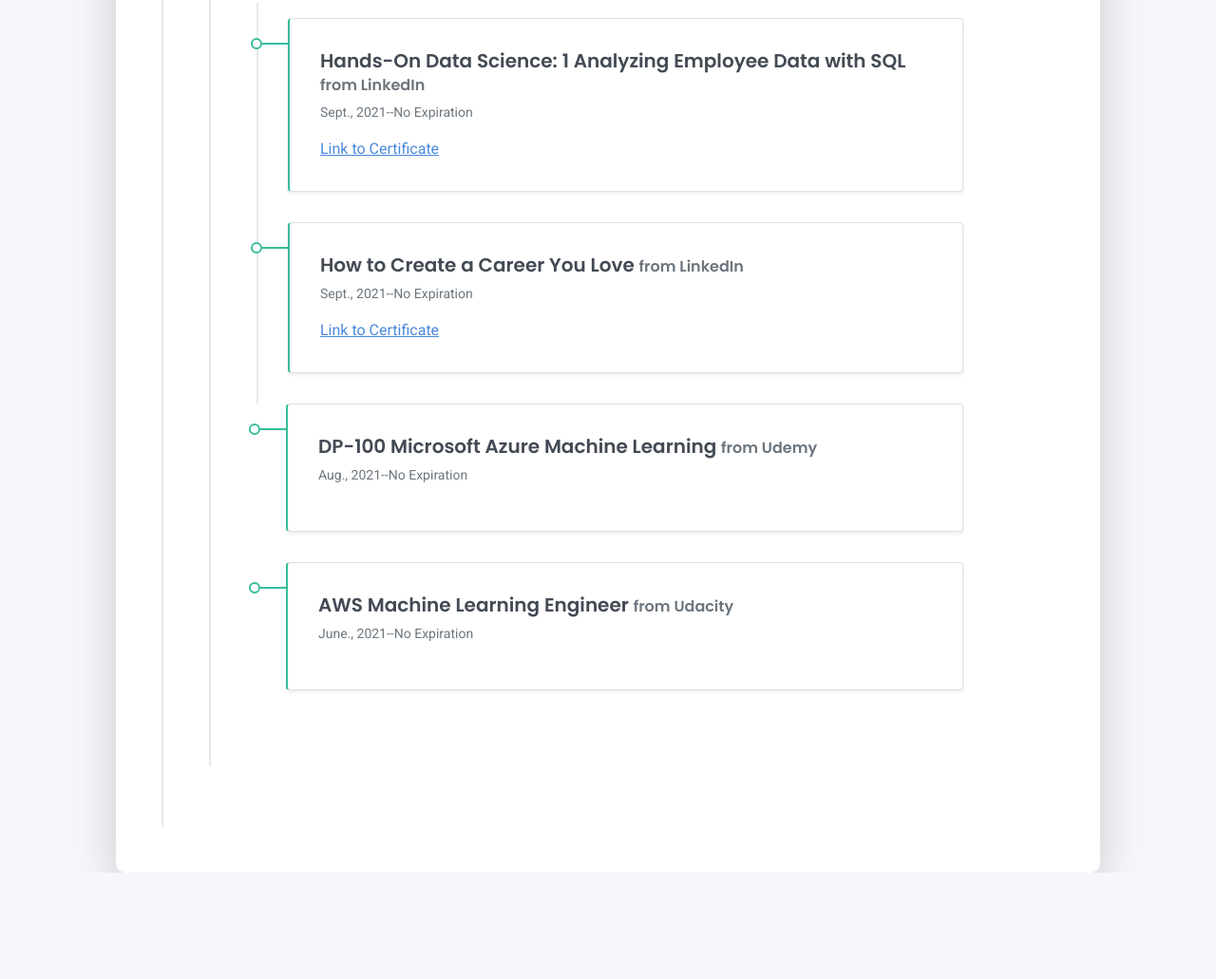
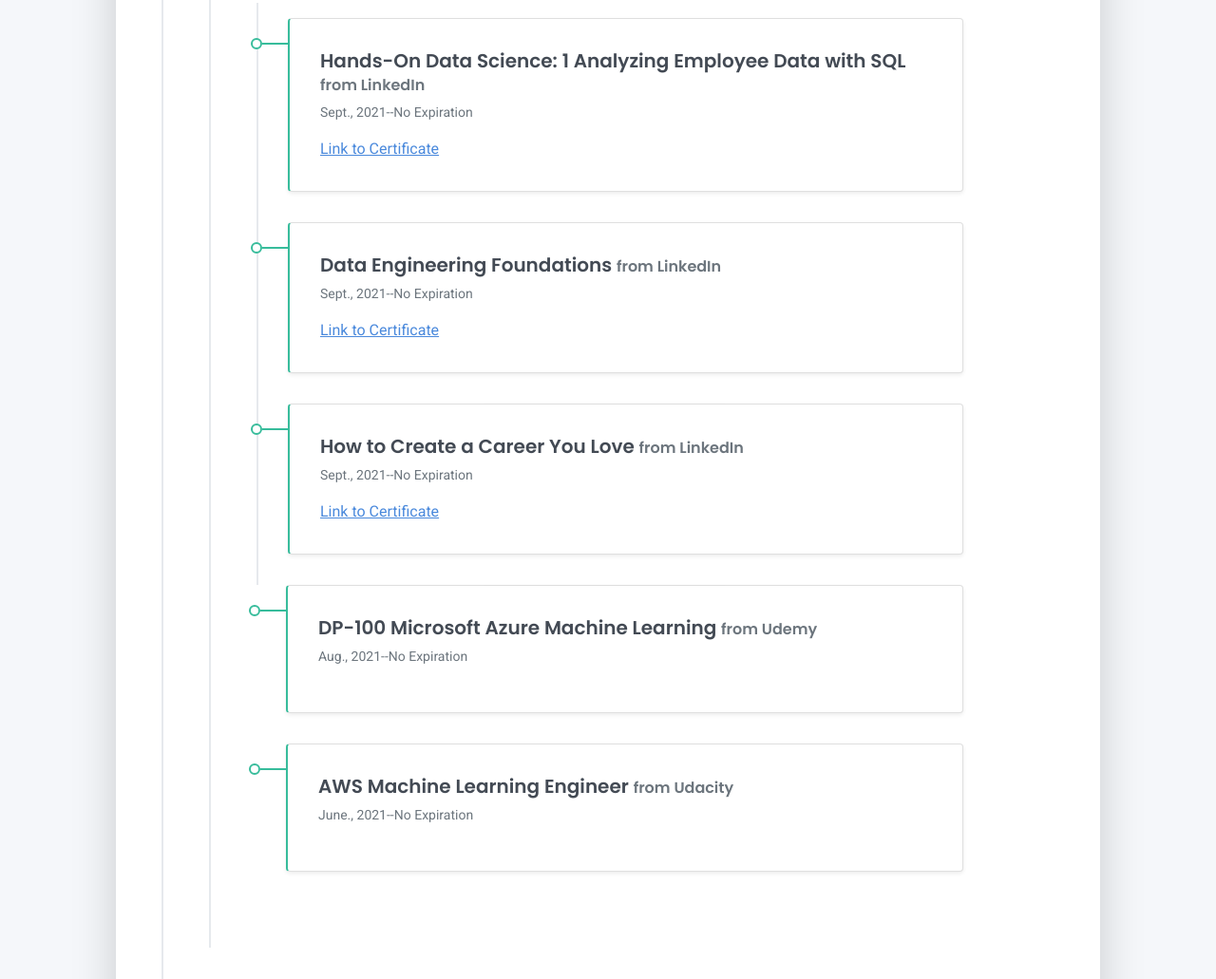
Before and after one commit to ervhart/ervhart.github.io, a plain HTML site: page right-resume_free_1-2-0/index.html in a window 1280 px wide. Shown: the part 5122-6153 px from the top of the page at 95% size. Before the commit the page ends 6041 px from the top, so only its background shows below. Drawn offline with Linux system fonts and the light colour scheme.

Commit message:
Add files via upload

```diff
--- a/right-resume_free_1-2-0/index.html
+++ b/right-resume_free_1-2-0/index.html
@@ -317,6 +317,13 @@
           </div>
           <div class="timeline-card timeline-card-success card shadow-sm">
             <div class="card-body">
+              <div class="h5 mb-1">Data Engineering Foundations  <span class="text-muted h6">from LinkedIn</span></div>
+              <div class="text-muted text-small mb-2">Sept., 2021--No Expiration </div>
+              <a href="https://drive.google.com/file/d/1AA0tENW8h6Xm3YCxSbW9AmwalybutSRi/view?usp=sharing  target="_blank">Link to Certificate</a>
+              </div>
+          </div>
+          <div class="timeline-card timeline-card-success card shadow-sm">
+            <div class="card-body">
               <div class="h5 mb-1">How to Create a Career You Love <span class="text-muted h6">from LinkedIn</span></div>
               <div class="text-muted text-small mb-2">Sept., 2021--No Expiration </div>
               <a href="https://drive.google.com/file/d/1LSjJRBlwLlUmOyxmjlfHVsJQWoznRPrf/view?usp=sharing" target="_blank">Link to Certificate</a>
```
